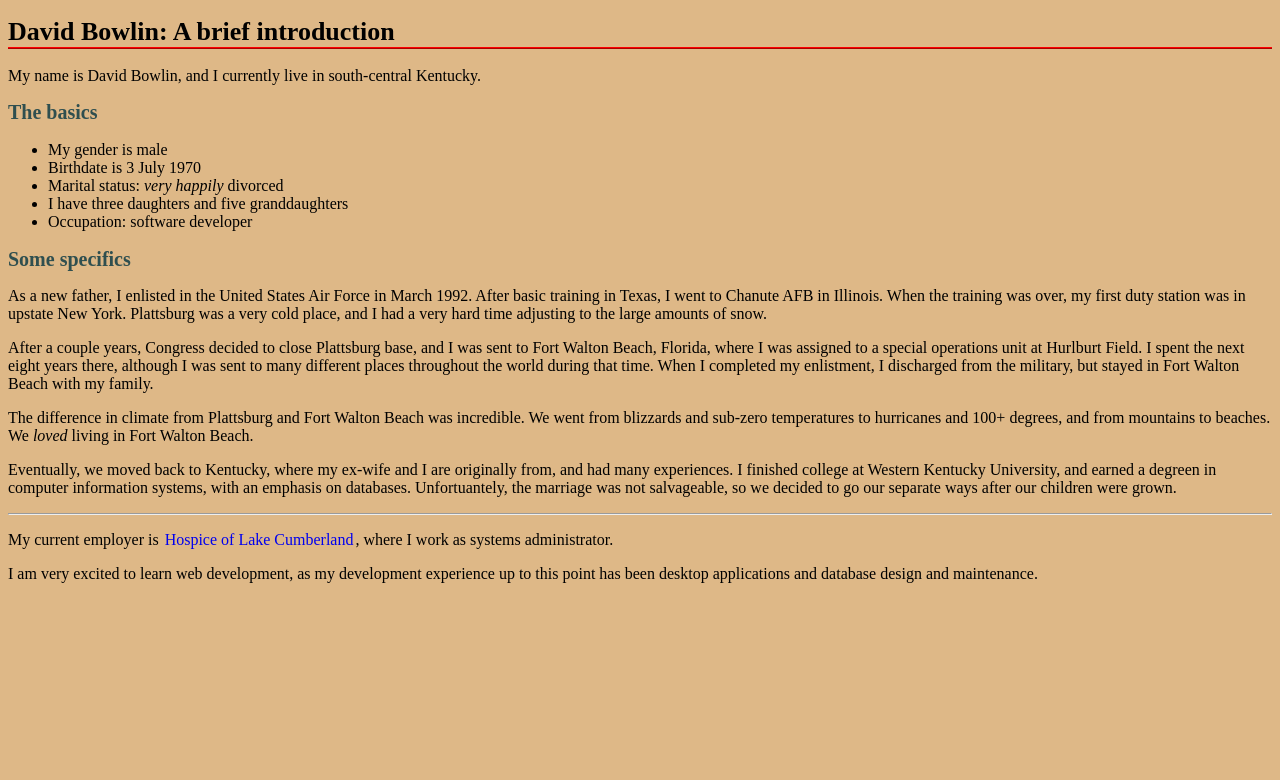
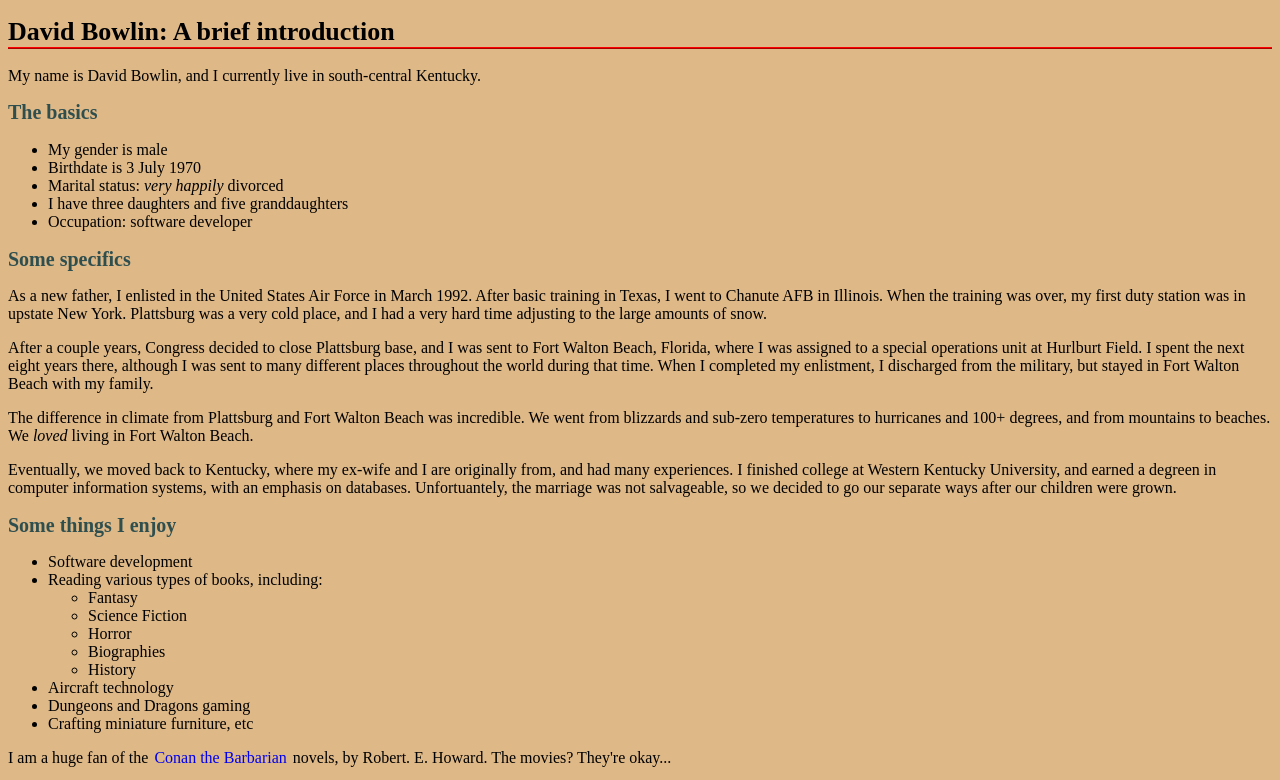
Before and after one commit to davebowlin/davebowlin.github.io, a plain HTML site: page index.html in a window 1280 px wide. Shown: the top 780 px of the page. Drawn offline with Linux system fonts and the light colour scheme.

Commit message:
Initial commit

```diff
--- a/index.html
+++ b/index.html
@@ -41,7 +41,24 @@
             the marriage was not salvageable, so we decided to go our separate ways after our
             children were grown.
         </p>
-        <hr/>
+        <h2>Some things I enjoy</h2>
+        <ul>
+            <li>Software development</li>
+            <li>Reading various types of books, including:</li>
+                <ul>
+                    <li>Fantasy</li>
+                    <li>Science Fiction</li>
+                    <li>Horror</li>
+                    <li>Biographies</li>
+                    <li>History</li>
+                </ul>
+            <li>Aircraft technology</li>
+            <li>Dungeons and Dragons gaming</li>
+            <li>Crafting miniature furniture, etc</li>
+        </ul>
+        <p>I am a huge fan of the <a href="https://en.wikipedia.org/wiki/Conan_the_Barbarian">Conan
+             the Barbarian</a> novels, by Robert. E. Howard. The movies? They're okay...</p>
+        <p>If you want to know what I look like, click <img src="me.jpg" alt="David Bowlin"> to see me.</p>
         <p>My current employer is <a href="https://hospicelc.org">Hospice of Lake Cumberland</a>,
             where I work as systems administrator.</p>
         <p>I am very excited to learn web development, as my development experience up to this point
```
Also changed, not shown: me.jpg (added).
